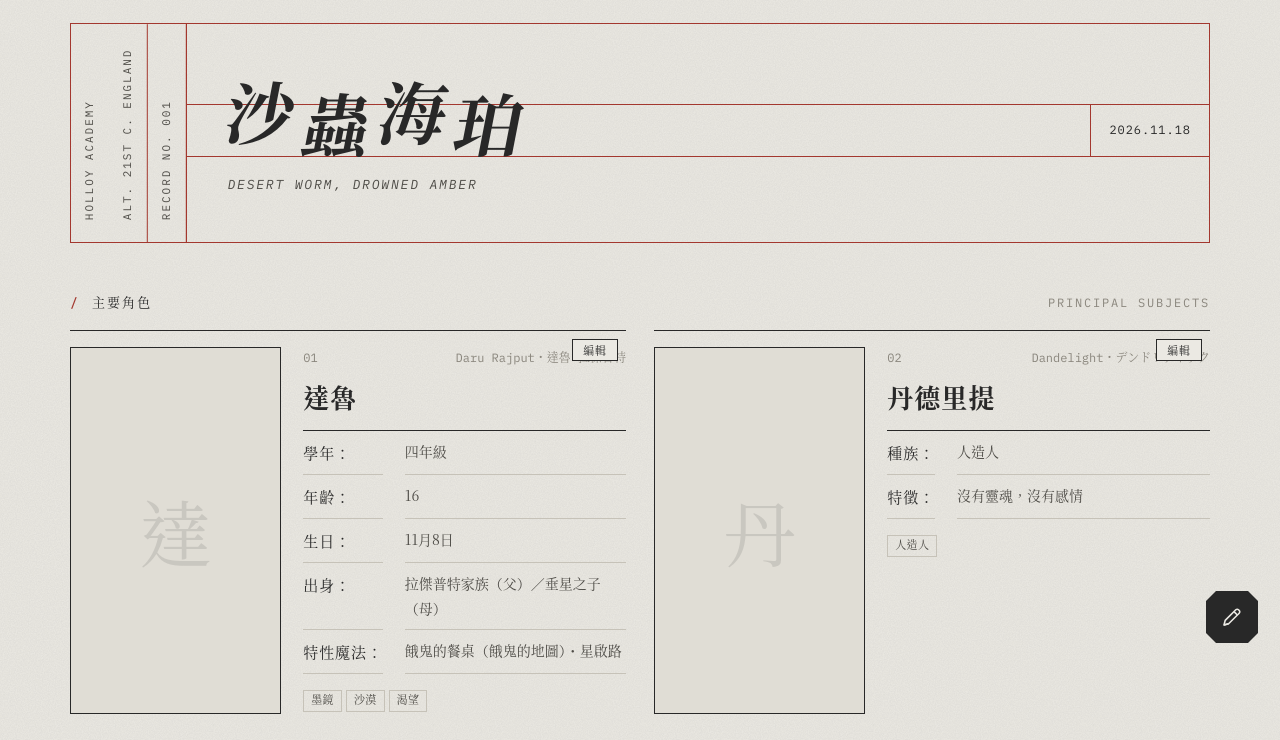
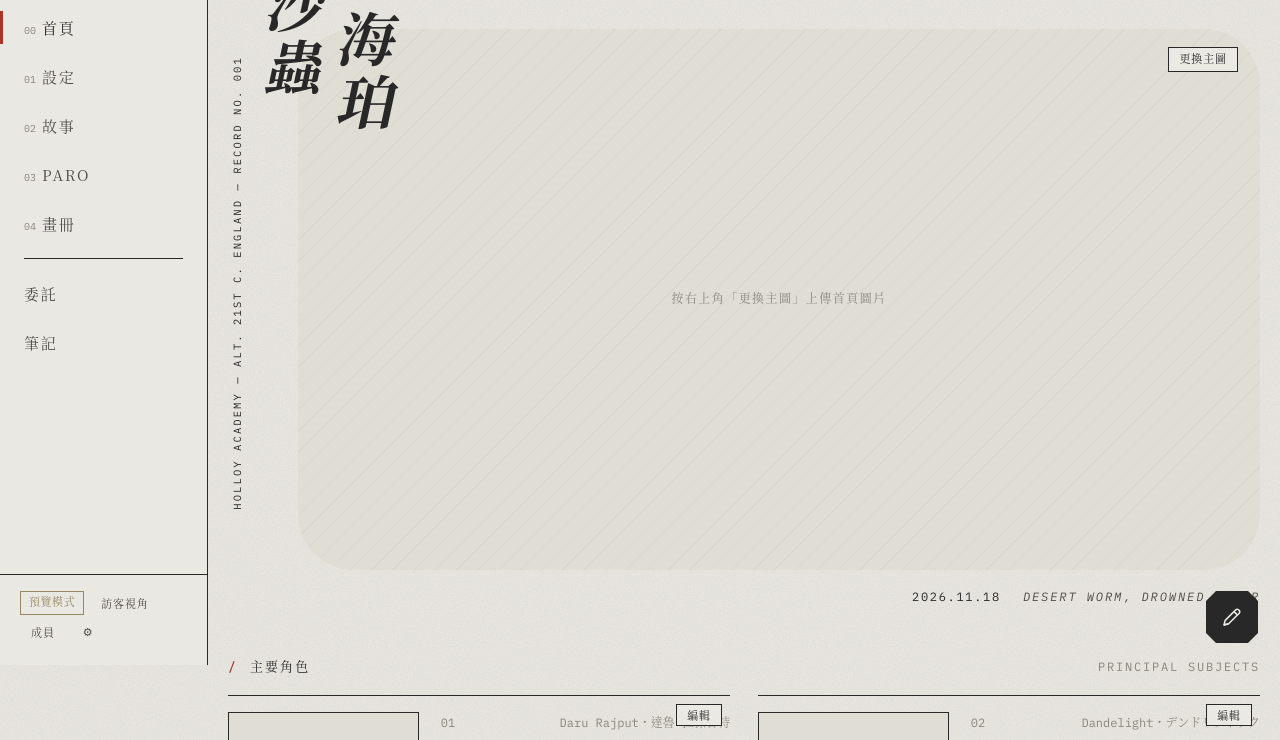
Before and after one commit to Onigidog/sandmere, a plain HTML site: page index.html in a window 1280 px wide. Shown: the part 135-875 px from the top of the page. Drawn offline with Linux system fonts and the light colour scheme.

Commit message:
Add files via upload

```diff
--- a/index.html
+++ b/index.html
@@ -481,6 +481,46 @@ svg.lk{width:1em;height:1em;vertical-align:-.12em;flex:none}
 .note h3{font-family:var(--sans);font-size:16px;margin:2px 0 6px;letter-spacing:.04em}
 .note .prose{font-size:14.5px;line-height:1.8}
 #navNotes[hidden]{display:none}
+/* 首頁主視覺 v2 */
+.hero2{position:relative;padding:58px 0 0 0;margin:0 0 18px}
+.h2-side{position:absolute;left:0;top:58px;bottom:70px;writing-mode:vertical-rl;transform:rotate(180deg);font-family:var(--mono);font-size:10.5px;letter-spacing:.2em;text-transform:uppercase;color:var(--ink);white-space:nowrap;text-align:center}
+.h2-frame{position:relative;margin-left:70px;aspect-ratio:16/9;max-height:620px;width:calc(100% - 70px);border-radius:56px;overflow:hidden;background:var(--paper3)}
+.h2-frame img{width:100%;height:100%;object-fit:cover;display:block}
+.h2-ph{width:100%;height:100%;display:flex;align-items:center;justify-content:center;font-family:var(--mono);font-size:12px;letter-spacing:.12em;color:var(--mute);background:repeating-linear-gradient(135deg,transparent 0 14px,rgba(40,40,40,.035) 14px 15px)}
+.h2-tools{position:absolute;top:18px;right:22px;display:flex;gap:6px;opacity:0;transition:.15s}
+.h2-frame:hover .h2-tools{opacity:1}
+@media (hover:none){.h2-tools{opacity:1}}
+.h2-tools .btn{background:var(--paper);margin:0}
+.h2-title{position:absolute;left:40px;top:0;margin:0;display:flex;flex-direction:row;align-items:flex-start;gap:14px;font-family:var(--sans);font-weight:900;font-size:clamp(34px,5vw,58px);line-height:1;letter-spacing:0}
+.h2-col{display:flex;flex-direction:column;align-items:center;line-height:1.08}
+.h2-col i{font-style:normal;display:block;transform:skewX(-12deg)}
+.h2-col:nth-child(even){margin-top:.6em}
+.h2-foot{display:flex;justify-content:flex-end;align-items:baseline;gap:22px;padding:16px 0 0 70px}
+.h2-date{font-family:var(--mono);font-size:12px;letter-spacing:.14em;color:var(--ink)}
+.h2-tag{font-family:var(--mono);font-size:12px;font-style:italic;letter-spacing:.16em;text-transform:uppercase;color:var(--ink-dim)}
+@media (max-width:760px){
+  .hero2{padding-top:40px}
+  .h2-side{display:none}
+  .h2-frame{margin-left:0;width:100%;aspect-ratio:4/5;border-radius:32px}
+  .h2-title{left:14px;gap:8px;font-size:34px}
+  .h2-foot{padding-left:0;flex-direction:column;align-items:flex-end;gap:4px}
+}
+/* ===== 左側直式導覽（桌機） ===== */
+@media (min-width:901px){
+  body{padding-left:208px}
+  header.top{position:fixed;top:0;left:0;bottom:0;width:208px;border-bottom:none;border-right:1px solid var(--rule);overflow-y:auto;background:rgba(235,233,227,.96)}
+  .top-inner{max-width:none;height:100%;flex-direction:column;flex-wrap:nowrap;padding:0;align-items:stretch}
+  .brand{border-right:none;border-bottom:1px solid var(--rule);margin:0;padding:26px 24px 22px;flex-direction:column;align-items:flex-start;gap:12px}
+  .brand svg{width:34px;height:34px}
+  .brand b{font-size:16px;letter-spacing:.24em}
+  nav.main{flex:none;flex-direction:column;flex-wrap:nowrap;padding:14px 0}
+  nav.main a{padding:11px 24px;font-size:15px}
+  nav.main a.on::after{left:0;right:auto;top:8px;bottom:8px;width:3px;height:auto}
+  nav.main a:hover{background:rgba(40,40,40,.04)}
+  .nav-sep{width:auto;height:1px;margin:10px 24px;background:var(--rule)}
+  .auth{margin-top:auto;flex-wrap:wrap;gap:6px;padding:16px 20px 22px;border-top:1px solid var(--rule)}
+  .auth .btn,.auth .badge{font-size:11px}
+}
 .mrow{display:flex;justify-content:space-between;align-items:center;gap:12px;padding:8px 0;border-bottom:1px solid var(--line)}
 .toast{position:fixed;bottom:24px;left:50%;transform:translateX(-50%);background:var(--ink);color:var(--paper);padding:7px 18px;font-family:var(--mono);font-size:12px;letter-spacing:.06em;z-index:60;opacity:0;transition:.25s;pointer-events:none}
 .toast.on{opacity:1}
@@ -916,6 +956,8 @@ function lastUpdated(){
   const d=t? new Date(t) : new Date();
   return `${d.getFullYear()}.${String(d.getMonth()+1).padStart(2,'0')}.${String(d.getDate()).padStart(2,'0')}`;
 }
+/* 標題直排分欄：有空白就照空白分；否則兩字一欄（三字以下一欄） */
+function heroCols(t){ t=String(t).trim(); if(/\s/.test(t)) return t.split(/\s+/).filter(Boolean); const a=[...t]; if(a.length<=3) return [t]; const out=[]; for(let i=0;i<a.length;i+=2) out.push(a.slice(i,i+2).join('')); return out; }
 /* ----- 首頁 ----- */
 function viewHome(){
   const m=DB.meta;
@@ -924,15 +966,19 @@ function viewHome(){
   const recent=vis('stories',DB.stories).sort(byDateDesc).slice(0,6);
   const paros=vis('paros',DB.paros).sort(byOrder);
   return `
-  <section class="hero">
-    <div class="hero-side"><div>Holloy Academy</div><div>Alt. 21st c. England</div><div>Record No. ${String(vis('stories',DB.stories).length).padStart(3,'0')}</div></div>
-    <div class="hero-main">
-      <div class="titlebox"><h1 aria-label="${esc(m.title||'沙蟲海珀')}">${[...(m.title||'沙蟲海珀')].map(ch=>`<span>${esc(ch)}</span>`).join('')}</h1>
-        <div class="cells"><span title="最後更新">${esc(lastUpdated())}</span></div></div>
-      ${(m.titleEn??'Desert Worm, Drowned Amber')?`<div class="tagline">${esc(m.titleEn??'Desert Worm, Drowned Amber')}</div>`:''}
-      ${m.intro?`<div class="intro prose">${md(m.intro)}</div>`:''}
+  <section class="hero2">
+    <div class="h2-side">Holloy Academy — Alt. 21st c. England — Record No. ${String(vis('stories',DB.stories).length).padStart(3,'0')}</div>
+    <div class="h2-frame">
+      ${m.heroImage?`<img src="${esc(m.heroImage)}" alt="">`:`<div class="h2-ph">${isOwner()?'按右上角「更換主圖」上傳首頁圖片':''}</div>`}
+      ${isOwner()?`<div class="h2-tools"><label class="btn sm">更換主圖<input type="file" accept="image/*" hidden data-heroimg></label>${m.heroImage?'<button class="btn sm" data-heroclear>移除</button>':''}</div>`:''}
+    </div>
+    <h1 class="h2-title" aria-label="${esc(m.title||'沙蟲海珀')}">${heroCols(m.title||'沙蟲海珀').map(c=>`<span class="h2-col">${[...c].map(ch=>`<i>${esc(ch)}</i>`).join('')}</span>`).join('')}</h1>
+    <div class="h2-foot">
+      <div class="h2-date">${esc(lastUpdated())}</div>
+      ${(m.titleEn??'Desert Worm, Drowned Amber')?`<div class="h2-tag">${esc(m.titleEn??'Desert Worm, Drowned Amber')}</div>`:''}
     </div>
   </section>
+  ${m.intro?`<div class="intro prose" style="max-width:640px;margin:0 auto 10px;color:var(--ink-dim)">${md(m.intro)}</div>`:''}
 
   ${duo.length?`<h2 class="sec">主要角色 <span class="en">Principal subjects</span></h2><div class="duo">${duo.map((c,i)=>{
       const f=lines(c.fields).map(l=>{ const k=l.search(/[:：]/); return k>0?[l.slice(0,k),l.slice(k+1)]:null; }).filter(Boolean).slice(0,5);
@@ -1628,6 +1674,7 @@ document.addEventListener('click',e=>{
   if(t.closest('[data-settings]')){ openSettings(); return; }
   if(t.closest('#fabNote')){ openEditor('notes',null,{scope:currentScope()}); return; }
   const nsc=t.closest('[data-notescope]'); if(nsc){ ui.noteScope=nsc.dataset.notescope; render(); return; }
+  if(t.closest('[data-heroclear]')){ askConfirm('移除首頁主圖？').then(async ok=>{ if(ok){ try{ await store.saveMeta({...DB.meta, heroImage:'', updatedAt:Date.now()}); toast('已移除'); }catch(err){ toast('失敗：'+(err.code||err.message)); } } }); return; }
   if(t.closest('[data-members]')){ openMembers(); return; }
   if(t.closest('[data-asvisitor]')){ ui.asVisitor=!ui.asVisitor; closeModal(); render(); return; }
   const pl2=t.closest('[data-pagelock]'); if(pl2){ const pg=pl2.dataset.pagelock; const on=!pageLocked(pg);
@@ -1655,6 +1702,8 @@ document.addEventListener('input',e=>{
   if(e.target.id==='sq'){ ui.storyQ=e.target.value; $('#storyList').innerHTML=storyCards(); }
 });
 document.addEventListener('change',e=>{
+  if(e.target.matches('[data-heroimg]')){ const f=e.target.files[0]; e.target.value=''; if(!f) return; toast('處理圖片中…');
+    compressImage(f,2000,760000).then(async url=>{ try{ await store.saveMeta({...DB.meta, heroImage:url, updatedAt:Date.now()}); toast('主圖已更新'); }catch(err){ toast('失敗：'+(err.code||err.message)); } }).catch(()=>toast('圖片讀取失敗')); return; }
   if(e.target.matches('[data-plurkimport]')){ const f=e.target.files[0]; e.target.value=''; if(f) importPlurkFile(f); return; }
   if(e.target.id==='ss'){ ui.storyScope=e.target.value; $('#storyList').innerHTML=storyCards(); }
   if(e.target.id==='st'){ ui.storyType=e.target.value; $('#storyList').innerHTML=storyCards(); }
```
